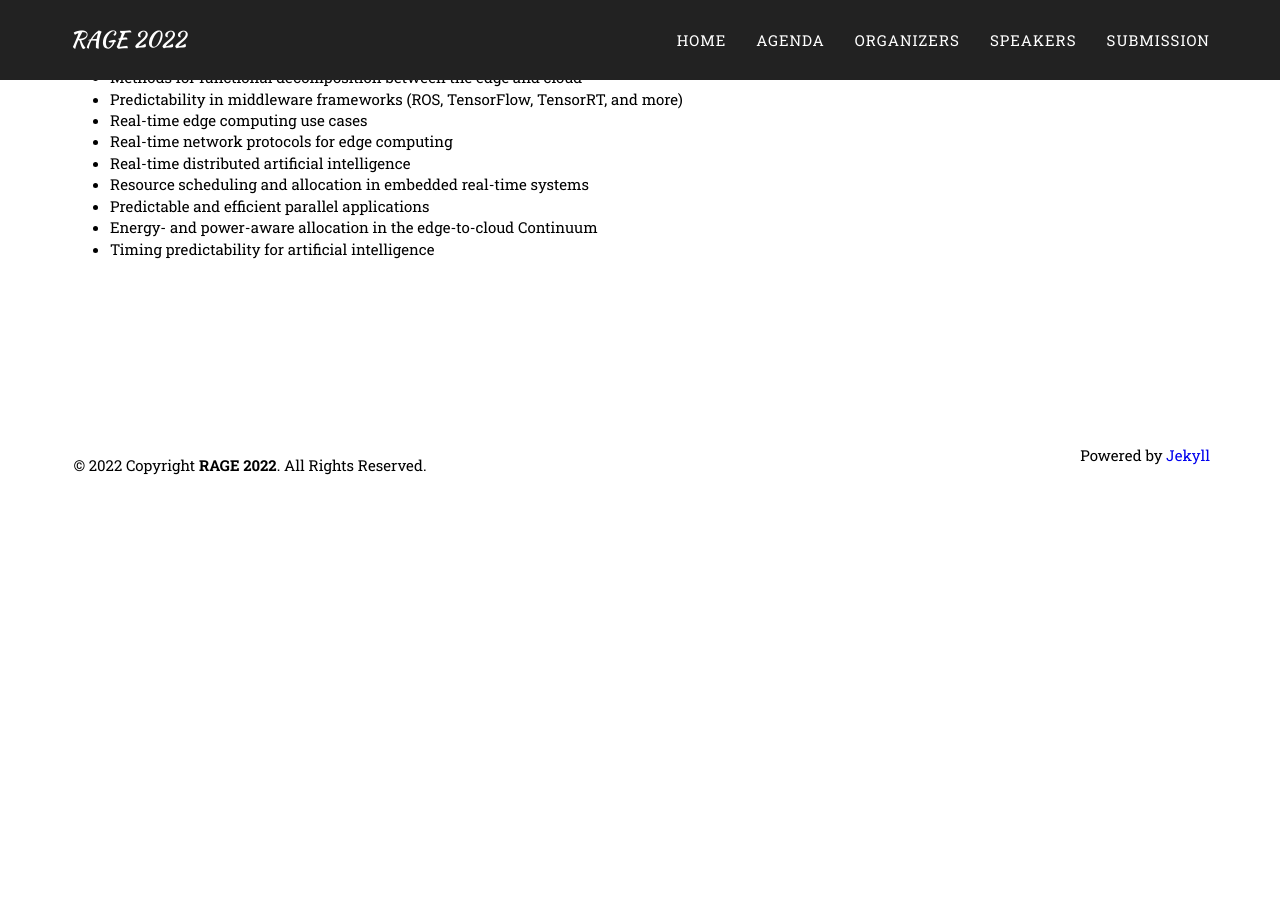
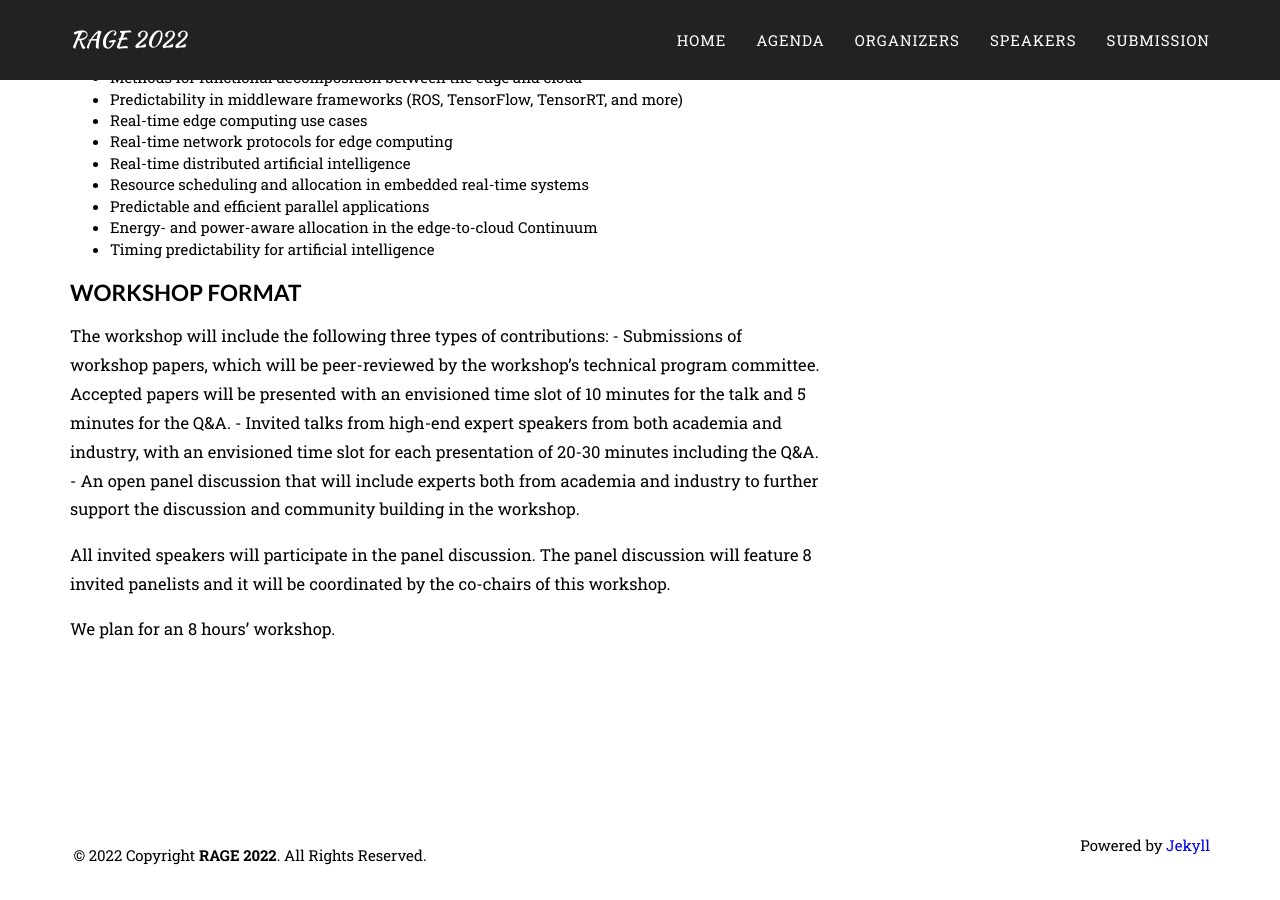
Before and after one commit to rage2022/rage2022.github.io, a Jekyll site: the page built from index.markdown, in a window 1280 px wide and 900 px high, scrolled down 2310 px. Built offline with Jekyll 4.4.1, drawn with Linux system fonts in a browser that asks for light colours; some web fonts are replaced; before the commit the page ends 2820 px from its top, so only the background shows below that.

Commit message:
Update index.markdown

```diff
--- a/index.markdown
+++ b/index.markdown
@@ -29,3 +29,13 @@ In this workshop, we solicit the submission of work-in-progress papers. Workshop
 - Predictable and efficient parallel applications
 - Energy- and power-aware allocation in the edge-to-cloud Continuum
 - Timing predictability for artificial intelligence
+
+## Workshop format
+The workshop will include the following three types of contributions:
+    - Submissions of workshop papers, which will be peer-reviewed by the workshop’s technical program committee. Accepted papers will be presented with an envisioned time slot of 10 minutes for the talk and 5 minutes for the Q&A.
+    - Invited talks from high-end expert speakers from both academia and industry, with an envisioned time slot for each presentation of 20-30 minutes including the Q&A.
+    - An open panel discussion that will include experts both from academia and industry to further support the discussion and community building in the workshop.
+
+All invited speakers will participate in the panel discussion. The panel discussion will feature 8 invited panelists and it will be coordinated by the co-chairs of this workshop.
+
+We plan for an 8 hours’ workshop.
```
